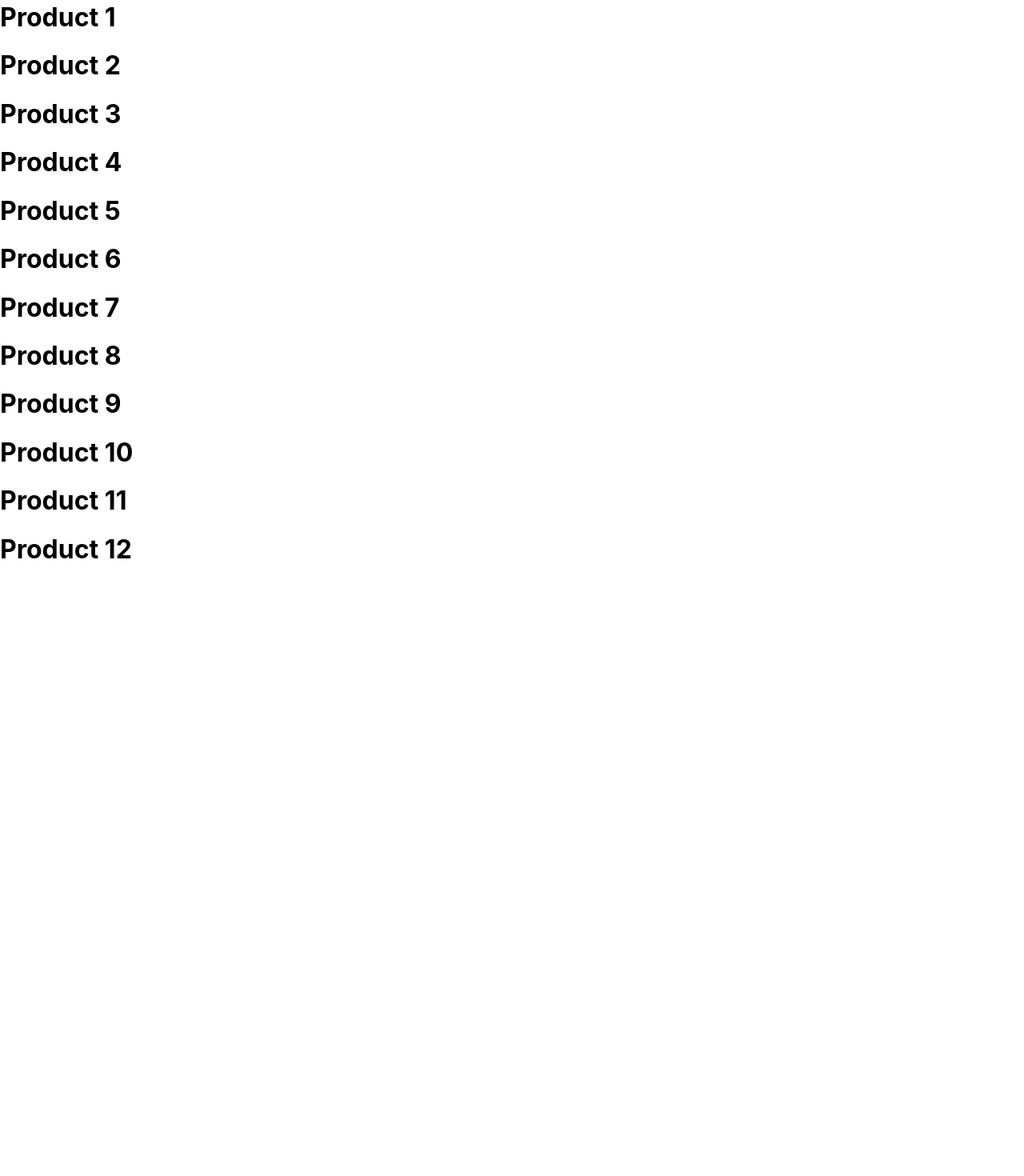
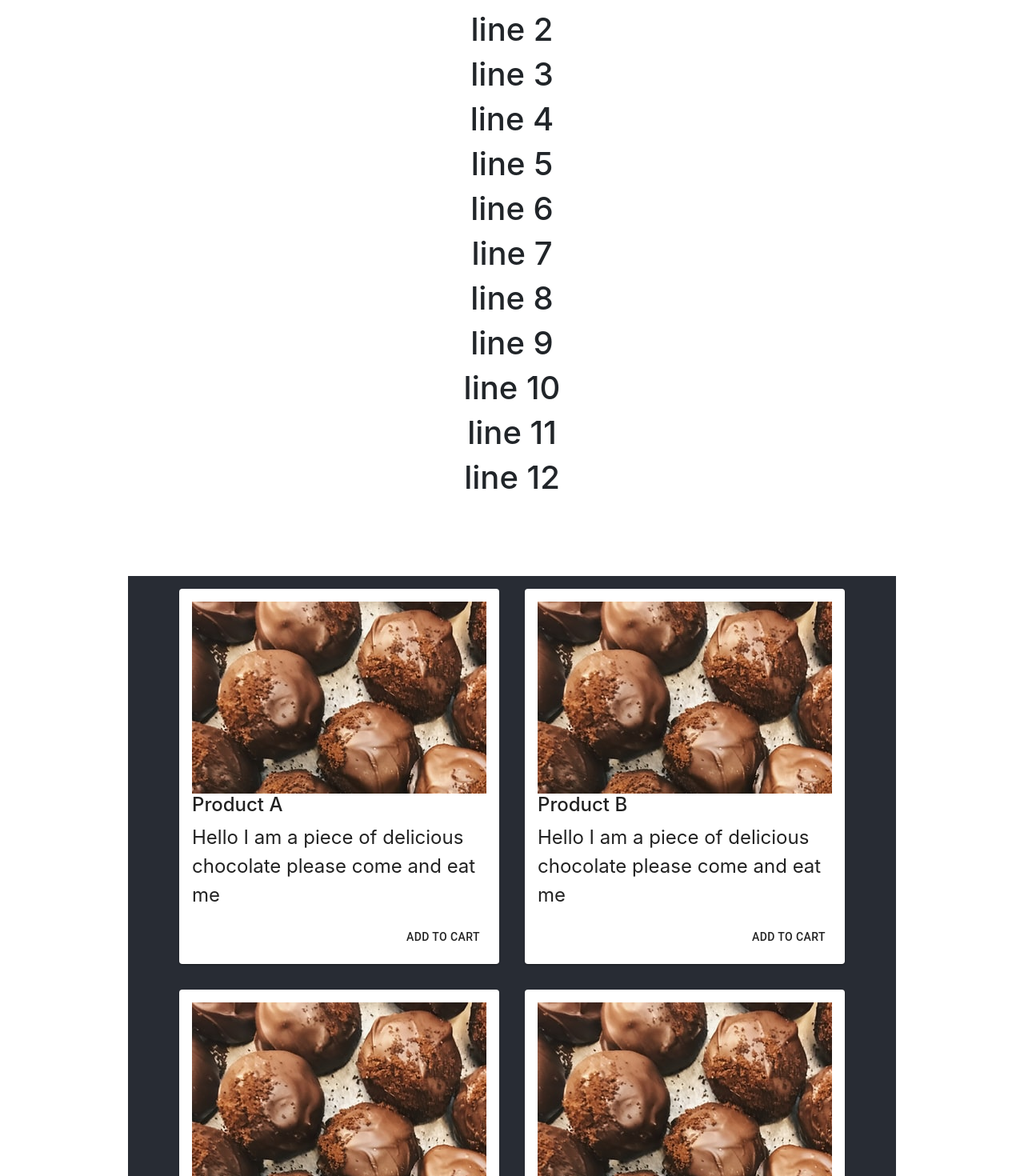
Before and after one commit to emmiehe/chocolate-shop-page, a React (Create React App) app: page / in a window 1280 px wide. Shown: the part 80-1550 px from the top of the page at 80% size. Before the commit the page ends 807 px from the top, so only its background shows below. Built offline with nearby package versions, Linux system fonts and the light colour scheme.

Commit message:
material layout

```diff
--- a/package.json
+++ b/package.json
@@ -34,5 +34,8 @@
       "last 1 firefox version",
       "last 1 safari version"
     ]
+  },
+  "devDependencies": {
+    "@material-ui/core": "^4.11.1"
   }
 }
--- a/public/index.html
+++ b/public/index.html
@@ -8,6 +8,7 @@
       name="description"
       content="Web site created using create-react-app"
     />
+    <link rel="stylesheet" href="https://cdn.jsdelivr.net/npm/bootstrap@4.5.3/dist/css/bootstrap.min.css" integrity="sha384-TX8t27EcRE3e/ihU7zmQxVncDAy5uIKz4rEkgIXeMed4M0jlfIDPvg6uqKI2xXr2" crossorigin="anonymous">
 
     <title>Shopping Cart</title>
   </head>
--- a/src/App.css
+++ b/src/App.css
@@ -1,38 +1,58 @@
-.App {
-  text-align: center;
+.main {
+  display: flex;
+  flex-direction: row;
+  flex-wrap: wrap-reverse;
+  align-items: center;
+  justify-content: center;
 }
 
-.App-logo {
-  height: 40vmin;
-  pointer-events: none;
-}
-
-@media (prefers-reduced-motion: no-preference) {
-  .App-logo {
-    animation: App-logo-spin infinite 20s linear;
-  }
-}
-
-.App-header {
-  background-color: #282c34;
-  min-height: 100vh;
+.cart {
+  min-width: 50vh;
+  height: 100vh;
+  overflow: auto;
   display: flex;
   flex-direction: column;
   align-items: center;
+
+}
+
+.products {
+  background-color: #282c34;
+  max-width: 120vh;
+  height: 100vh;
+  overflow: auto;
+  display: flex;
+  flex-direction: row;
+  flex-wrap: wrap;
+  align-items: center;
   justify-content: center;
-  font-size: calc(10px + 2vmin);
+  font-size: calc(8px + 2vmin);
   color: white;
 }
 
-.App-link {
-  color: #61dafb;
+/*.product {*/
+/*  background-color: #6F73D2;*/
+/*  margin: 2vh;*/
+/*  padding: 2vh;*/
+/*  border-style: outset;*/
+/*}*/
+
+.mdc-card__media {
+  background-image: url("merve-aydin-jD2dIC2IZME-unsplash.jpg");
+  background-repeat: no-repeat;
+  height: 30vh;
 }
 
-@keyframes App-logo-spin {
-  from {
-    transform: rotate(0deg);
-  }
-  to {
-    transform: rotate(360deg);
-  }
+.mdc-card {
+  /*height: 300px;*/
+  max-width: 50vh;
+  padding: 2vh;
+  margin: 2vh;
 }
+
+.button-container {
+  display: flex;
+  justify-content: flex-end;
+  align-items: flex-end;
+  margin: auto;
+}
--- a/src/App.js
+++ b/src/App.js
@@ -1,5 +1,7 @@
 import React from "react";
-// import {Paper} from "@material-ui/core";
+import './App.css';
+import {Card, Button} from "@material-ui/core";
+// import {MDCRipple} from "@material-ui/ripple";
 
 class Product extends React.Component {
   constructor(props){
@@ -8,9 +10,22 @@ class Product extends React.Component {
 
   render(){
     return (
-      <div>
-        <h1>{this.props.name}</h1>
-      </div>
+      <Card className="mdc-card mdc-card--outlined">
+        <div className="mdc-card__primary-action">
+          <div className="mdc-card__media mdc-card__media--square">
+          </div>
+        </div>
+        <h4>{this.props.name}</h4>
+        <p>Hello I am a piece of delicious chocolate please come and eat me  </p>
+        <div className="mdc-card__actions">
+          <div className="button-container mdc-card__action-buttons">
+            <Button className="mdc-button mdc-button--raised mdc-card__action mdc-card__action--button">
+              <span className="mdc-button__label">Add to Cart</span>
+            </Button>
+          </div>
+        </div>
+      </Card>
+
     );
   }
 }
@@ -34,6 +49,17 @@ class Cart extends React.Component {
     return {
       lines: [
         {name: "line 1"},
+        {name: "line 2"},
+        {name: "line 3"},
+        {name: "line 4"},
+        {name: "line 5"},
+        {name: "line 6"},
+        {name: "line 7"},
+        {name: "line 8"},
+        {name: "line 9"},
+        {name: "line 10"},
+        {name: "line 11"},
+        {name: "line 12"},
       ],
     };
   }
@@ -51,7 +77,8 @@ class Cart extends React.Component {
 
   render(){
     return (
-      <div>
+      <div className="cart">
+        <h4>Hi I'm a cart and this is what I have:</h4>
         {this.state.lines.map((line) => <CartLine name={line.name}/>)}
       </div>
     )
@@ -64,18 +91,18 @@ class App extends React.Component {
     super(props);
     this.state = {
       products: [
-        {name: "Product 1"},
-        {name: "Product 2"},
-        {name: "Product 3"},
-        {name: "Product 4"},
-        {name: "Product 5"},
-        {name: "Product 6"},
-        {name: "Product 7"},
-        {name: "Product 8"},
-        {name: "Product 9"},
-        {name: "Product 10"},
-        {name: "Product 11"},
-        {name: "Product 12"},
+        {name: "Product A"},
+        {name: "Product B"},
+        {name: "Product C"},
+        {name: "Product D"},
+        {name: "Product E"},
+        {name: "Product F"},
+        {name: "Product G"},
+        {name: "Product H"},
+        {name: "Product I"},
+        {name: "Product J"},
+        {name: "Product K"},
+        {name: "Product L"},
       ],
     };
   }
@@ -83,10 +110,10 @@ class App extends React.Component {
   render() {
     return (
       <div className="main">
-        <Cart addItem={this.addItem}/>
-        <div>
+        <div className="products">
           {this.state.products.map((product) => <Product name={product.name}/>)}
         </div>
+        <Cart addItem={this.addItem}/>
       </div>
     )
   }
```
Also changed, not shown: src/merve-aydin-jD2dIC2IZME-unsplash.jpg (added), 1 other file (tests, documents, lock files or other folders).
